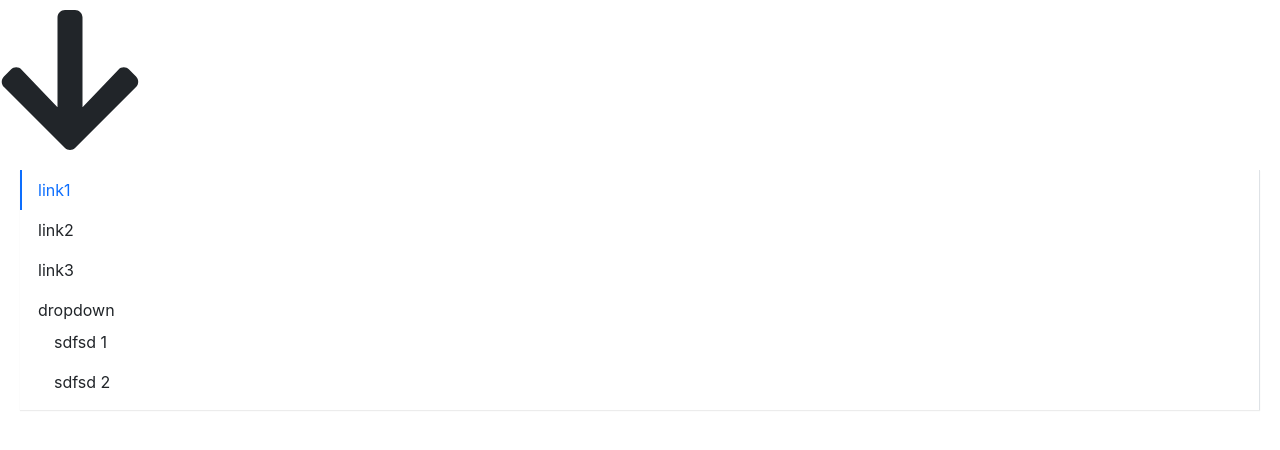
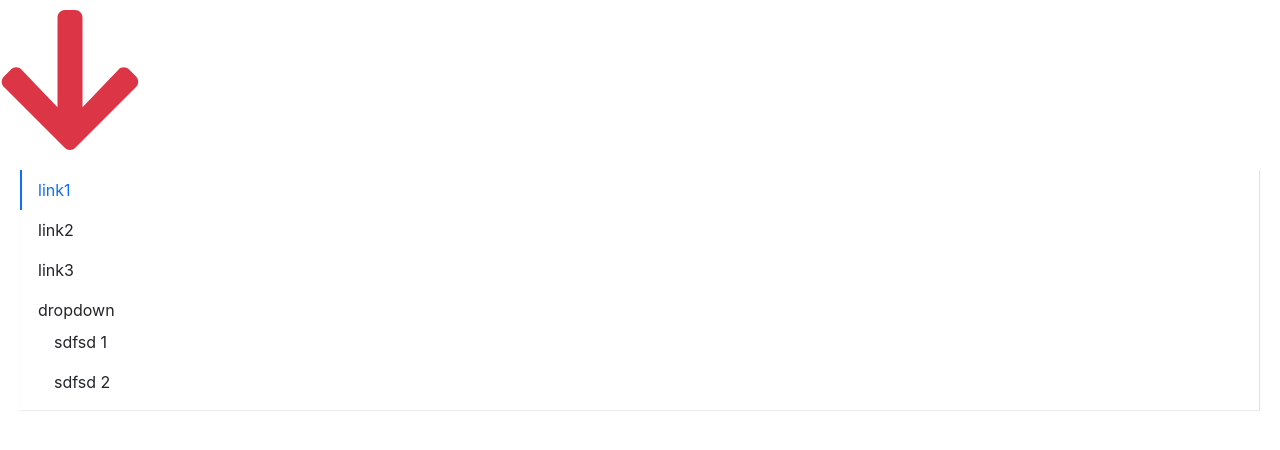
Before and after one commit to cym2050/hummer-ui, a React (Create React App) app: page / in a window 1280 px wide. Shown: the top 450 px of the page. Built offline with nearby package versions, Linux system fonts and the light colour scheme.

Commit message:
给 icon 添加样式

```diff
--- a/src/App.tsx
+++ b/src/App.tsx
@@ -21,6 +21,7 @@ function App() {
       <header className="App-header">
         {/* <FontAwesomeIcon icon={faCoffee} /> 变量形式引用 */}
         {/* <Icon icon={faCoffee} theme='danger' size='10x' /> */}
+        {/* <FontAwesomeIcon icon='arrow-down' /> */}
         <Icon icon='arrow-down' theme='danger' size='10x' />
         <Menu onSelect={(index) => { alert(index)}} mode='vertical' defaultOpenSubMenus={['3']}>
             <MenuItem disabled>
--- /dev/null
+++ b/src/components/Icon/_style.scss
@@ -0,0 +1,5 @@
+@each $key, $val in $theme-colors {
+  .icon-#{$key} {
+    color: $val
+  }
+}
--- a/src/styles/index.scss
+++ b/src/styles/index.scss
@@ -12,3 +12,6 @@
 
 // menu
 @import "../components/Menu/style";
+
+// icon
+@import "../components/Icon/style";
```
